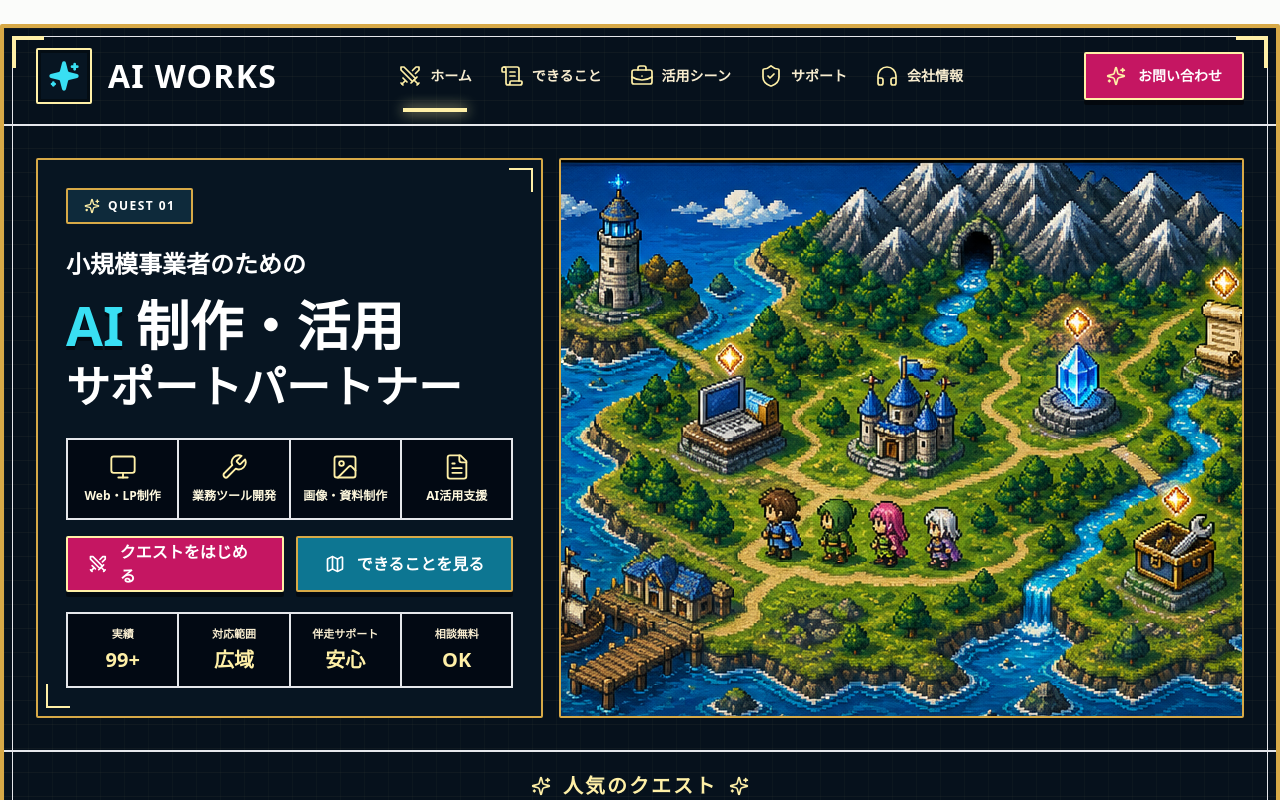
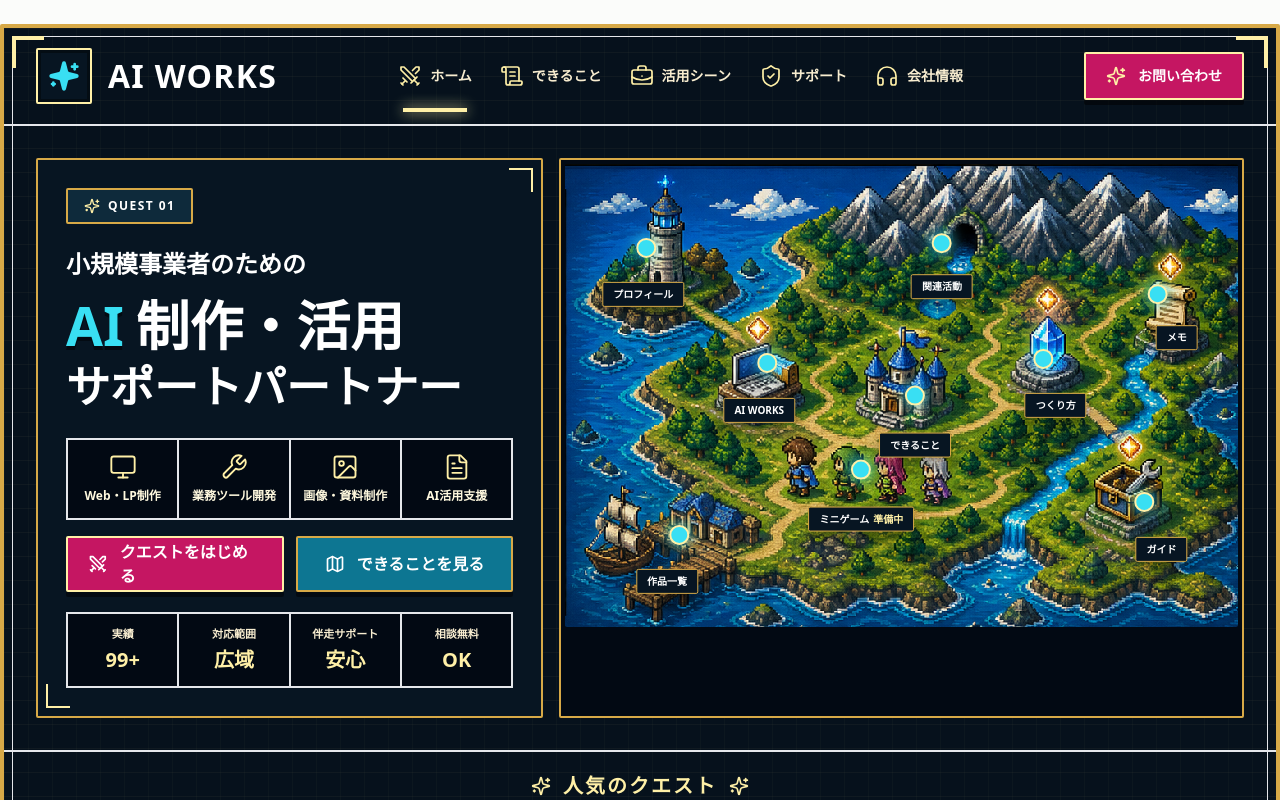
Before and after one commit to k-r-base425/ai-works-site, a React (Vite) app: page / in a window 1280 px wide. Shown: the top 800 px of the page. Built offline with nearby package versions, Linux system fonts and the light colour scheme.

Commit message:
Add clickable RPG world map

```diff
--- a/src/components/home/RpgHomeHero.tsx
+++ b/src/components/home/RpgHomeHero.tsx
@@ -6,7 +6,6 @@ import {
   FlaskConical,
   Globe2,
   Headphones,
-  Home,
   Image,
   Map,
   Monitor,
@@ -18,11 +17,9 @@ import {
   Wrench,
 } from "lucide-react";
 import { Link } from "react-router-dom";
-import { assetPath } from "../../lib/paths";
 import { RpgHomeQuestCard } from "./RpgHomeQuestCard";
 import { RpgHomeStatusBar } from "./RpgHomeStatusBar";
-
-const heroMap = assetPath("/assets/top/hero-map/home-island-map.png");
+import { RpgWorldMap } from "./RpgWorldMap";
 
 const navItems = [
   { href: "/", icon: Swords, label: "ホーム" },
@@ -148,9 +145,7 @@ export function RpgHomeHero() {
             </div>
           </div>
 
-          <div className="relative min-h-[20rem] overflow-hidden rounded-sm border-2 border-[color:var(--rpg-gold)] bg-[color:var(--rpg-bg-deep)] shadow-[var(--rpg-shadow)] lg:min-h-full">
-            <img src={heroMap} alt="" className="pixel-art h-full min-h-[20rem] w-full object-cover" />
-          </div>
+          <RpgWorldMap />
         </div>
 
         <div className="px-4 py-5 sm:px-8">
--- /dev/null
+++ b/src/components/home/RpgWorldMap.tsx
@@ -0,0 +1,82 @@
+import { Link } from "react-router-dom";
+import { assetPath } from "../../lib/paths";
+
+type Hotspot = {
+  id: string;
+  label: string;
+  href: string;
+  status?: string;
+  x: number;
+  y: number;
+  size: number;
+  align: "left" | "center" | "right";
+};
+
+const heroMap = assetPath("/assets/top/hero-map/home-island-map.png");
+
+const hotspots: Hotspot[] = [
+  { id: "profile", label: "プロフィール", href: "/profile", x: 12, y: 18, size: 13, align: "left" },
+  { id: "related", label: "関連活動", href: "/related", x: 56, y: 17, size: 12, align: "center" },
+  { id: "notes", label: "メモ", href: "/notes", x: 88, y: 28, size: 12, align: "right" },
+  { id: "ai-works", label: "AI WORKS", href: "/works/ai-works", x: 30, y: 43, size: 13, align: "left" },
+  { id: "can-do", label: "できること", href: "/can-do", x: 52, y: 50, size: 14, align: "center" },
+  { id: "process", label: "つくり方", href: "/process", x: 71, y: 42, size: 13, align: "right" },
+  { id: "works", label: "作品一覧", href: "/works", x: 17, y: 80, size: 13, align: "left" },
+  { id: "mini-game", label: "ミニゲーム", href: "/works", status: "準備中", x: 44, y: 66, size: 14, align: "center" },
+  { id: "guide", label: "ガイド", href: "/qr-guide", x: 86, y: 73, size: 13, align: "right" },
+];
+
+const labelOffset = {
+  left: "left-0",
+  center: "left-1/2 -translate-x-1/2",
+  right: "right-0",
+};
+
+export function RpgWorldMap() {
+  return (
+    <div className="rounded-sm border-2 border-[color:var(--rpg-gold)] bg-[color:var(--rpg-bg-deep)] p-1 shadow-[var(--rpg-shadow)]">
+      <div className="relative aspect-[820/565] overflow-hidden rounded-sm">
+        <img src={heroMap} alt="" className="pixel-art h-full w-full object-cover" />
+        <div className="absolute inset-0">
+          {hotspots.map((spot) => (
+            <Link
+              key={spot.id}
+              to={spot.href}
+              aria-label={`${spot.label}${spot.status ? ` ${spot.status}` : ""}へ移動`}
+              className="group absolute -translate-x-1/2 -translate-y-1/2 focus:outline-none"
+              style={{
+                left: `${spot.x}%`,
+                top: `${spot.y}%`,
+                height: `${spot.size}%`,
+                width: `${spot.size}%`,
+              }}
+            >
+              <span className="absolute left-1/2 top-1/2 h-5 w-5 -translate-x-1/2 -translate-y-1/2 rounded-full border-2 border-[color:var(--rpg-gold-light)] bg-[color:var(--rpg-cyan)] shadow-[0_0_16px_var(--rpg-cyan)] transition group-hover:scale-125 group-focus-visible:scale-125" />
+              <span className="absolute inset-0 rounded-full border border-[color:var(--rpg-gold-light)]/70 bg-[color:var(--rpg-gold-light)]/10 opacity-0 transition group-hover:opacity-100 group-focus-visible:opacity-100" />
+              <span className={`pointer-events-none absolute top-full mt-1 hidden whitespace-nowrap rounded-sm border border-[color:var(--rpg-gold)] bg-[color:var(--rpg-panel)] px-2.5 py-1 text-[10px] font-black text-white shadow-[0_8px_16px_rgba(0,0,0,0.4)] transition group-hover:block group-focus-visible:block sm:block ${labelOffset[spot.align]}`}>
+                {spot.label}
+                {spot.status ? <span className="ml-1 text-[color:var(--rpg-gold-light)]">{spot.status}</span> : null}
+              </span>
+            </Link>
+          ))}
+        </div>
+      </div>
+
+      <div className="mt-3 grid gap-2 lg:hidden">
+        <p className="text-xs font-black tracking-[0.16em] text-[color:var(--rpg-gold-light)]">マップ移動先</p>
+        <div className="grid grid-cols-2 gap-2 sm:grid-cols-3">
+          {hotspots.map((spot) => (
+            <Link
+              key={spot.id}
+              to={spot.href}
+              className="rounded-sm border border-[color:var(--rpg-gold)]/60 bg-[color:var(--rpg-panel)] px-3 py-2 text-xs font-black text-white"
+            >
+              {spot.label}
+              {spot.status ? <span className="ml-1 text-[color:var(--rpg-gold-light)]">{spot.status}</span> : null}
+            </Link>
+          ))}
+        </div>
+      </div>
+    </div>
+  );
+}
```
